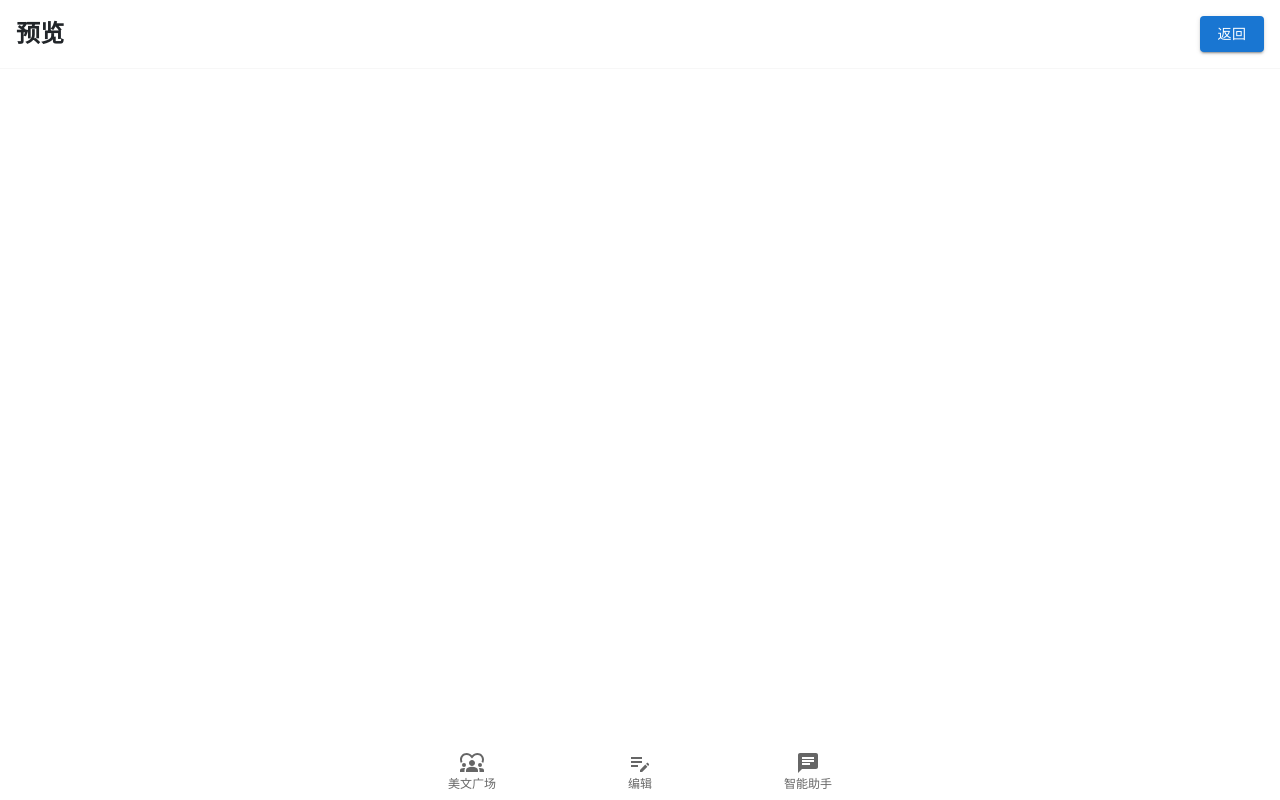
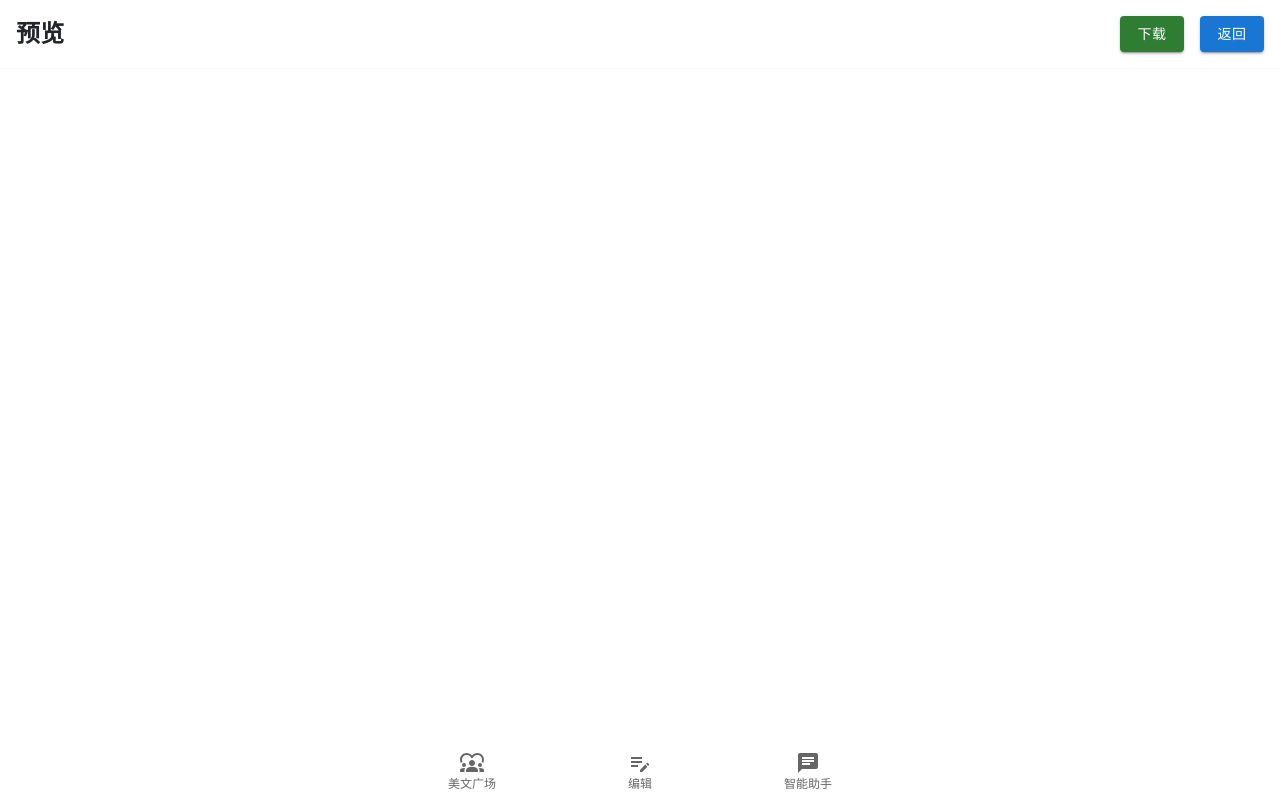
Before and after one commit to BYC-Sophie/elderly_app, a React (Create React App) app: page /preview in a window 1280 px wide. Built offline with nearby package versions, Linux system fonts and the light colour scheme.

Commit message:
preview; download

```diff
--- a/src/App.js
+++ b/src/App.js
@@ -9,10 +9,14 @@ import Studio from "./pages/studio";
 import ChatGpt from "./pages/chatgpt";
 import ArticlePage from './pages/Article/article'
 import PreviewPage from './pages/preview'
+import DownloadPage from './pages/download'
 
 function App() {
   const navigate = useNavigate();
   const location = useLocation();
+
+  const hiddenBottomNavigationPaths = ['/download']; // 添加需要隐藏底部导航的路径
+
 
   const tabs = [
     {
@@ -61,8 +65,12 @@ function App() {
 
         {/* Preview Page */}
         <Route path='/preview' element={<PreviewPage/>}/>
+
+        {/* Download Page */}
+        <Route path='/download' element={<DownloadPage/>}/>
       </Routes>
-      <BottomNavigation
+      {!hiddenBottomNavigationPaths.includes(location.pathname) && (
+        <BottomNavigation
         onChange={handleChange}
         value={currentLocation}
         showLabels
@@ -75,9 +83,11 @@ function App() {
               value={tab.path}
               label={tab.label}
               icon={tab.icon} />
-          )
-        })}
-      </BottomNavigation>
+            )
+          })}
+        </BottomNavigation>
+      )}
+
     </Box>
   );
 }
--- a/src/pages/chatgpt/index.jsx
+++ b/src/pages/chatgpt/index.jsx
@@ -117,7 +117,11 @@ export default function ChatGpt() {
 		generatedParagraphs.forEach(element => {
 			dispatch(addArticleContents({
 				content: element,
-				delta: null
+				delta: {
+							ops: [
+								{insert: element.content}
+							]
+						}
 			}))
 		});
 		handleCloseDialog()
--- /dev/null
+++ b/src/pages/download/index.js
@@ -0,0 +1,33 @@
+import React from 'react';
+import {useDispatch, useSelector} from "react-redux";
+import {SortableItem} from "../studio/components/SortableItem";
+import {Alert, Box, Button, Container, Dialog, Fab, Paper, Typography, Divider} from "@mui/material";
+import {useNavigate} from "react-router-dom";
+
+const PreviewPage = () => {
+
+    const articleContents = useSelector(state => state.article.articleContents)
+
+
+    return (
+        <Box>
+        {articleContents.map(paragraph => {
+            return (
+                <div
+                  key={paragraph.id}
+                  className={'p-4 mt-2 w-100'} >
+                  <div
+                    style={{
+                      wordBreak: 'break-all'
+                    }}
+                    dangerouslySetInnerHTML={{__html: paragraph.content}}></div>
+                </div>
+            )
+          })}
+          </Box>
+    );
+
+
+};
+
+export default PreviewPage;
--- a/src/pages/preview/index.js
+++ b/src/pages/preview/index.js
@@ -9,14 +9,17 @@ const PreviewPage = () => {
     const articleContents = useSelector(state => state.article.articleContents)
     const navigate = useNavigate()
 
-    console.log(articleContents)
-
     const handleClickBack = () => {
         navigate(-1)
     }
 
+    const handleClickDownload = () => {
+        navigate('/download')
+    }
+
+    const handleClickTemplate = () => {}
+        // 不做了这个功能
     return (
-        // TODO: 应该可以继续sortable item，把左边的拖拽关了
         <Box paddingBottom={'50px'}>
             <Box sx={{ display: 'flex', justifyContent: 'space-between', alignItems: 'center' }}>
                     <Typography
@@ -30,21 +33,22 @@ const PreviewPage = () => {
                     >
                         预览
                     </Typography>
-                    <Button variant='contained' onClick={handleClickBack} sx={{ marginRight: '16px' }}>
-                        返回
-                    </Button>
+                    <Box>
+                        <Button variant='contained' color='success' onClick={handleClickDownload} sx={{ marginRight: '16px' }}>
+                            下载
+                        </Button>
+                        {/* <Button variant='contained' color='success' onClick={handleClickTemplate} sx={{ marginRight: '16px' }}>
+                            模板/音乐
+                        </Button> */}
+                        <Button variant='contained' onClick={handleClickBack} sx={{ marginRight: '16px' }}>
+                            返回
+                        </Button>
+                    </Box>
+
             </Box>
                 <Divider />
         {articleContents.map(paragraph => {
             return (
-              <SortableItem
-                key={paragraph.id}
-                id={paragraph.id}
-                border={false}
-
-                contentType={paragraph.contentType}
-
-              >
                 <div
                   key={paragraph.id}
                   className={'p-4 mt-2 w-100'} >
@@ -54,7 +58,6 @@ const PreviewPage = () => {
                     }}
                     dangerouslySetInnerHTML={{__html: paragraph.content}}></div>
                 </div>
-              </SortableItem>
             )
           })}
           </Box>
```
